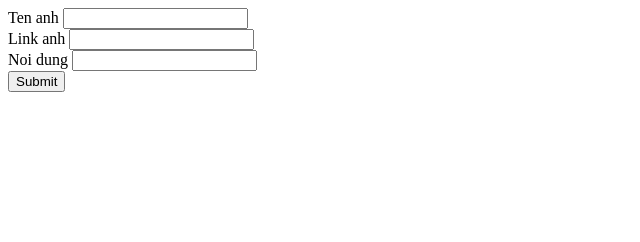
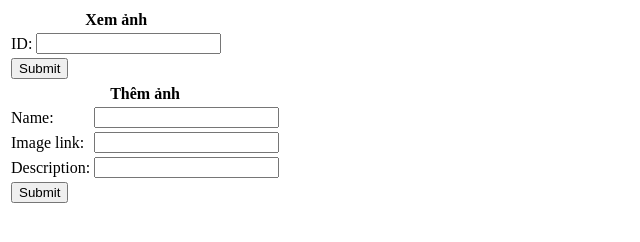
Before and after one commit to vietthao2000/Backend, a website: page public/addImage.html in a window 1280 px wide. Shown: the whole page, without its empty margins (0-640 px from the left). Drawn offline with Linux system fonts and the light colour scheme.

Commit message:
Thêm get/post

```diff
--- a/public/addImage.html
+++ b/public/addImage.html
@@ -3,26 +3,84 @@
   <head>
     <meta charset="utf-8">
     <title></title>
+    <link rel="stylesheet" type="text/css" href="assets/css/stylesheet.css">
   </head>
   <body>
-    <form action="/image" method="post">
-      <!-- ten anh -->
-      <div>
-        <label>Ten anh</label>
-        <input type="text" name="name" />
-      </div>
-      <!--  link anh-->
-      <div>
-        <label>Link anh</label>
-        <input type="text" name="imageLink" />
-      </div>
-      <!--  noi dung buc anh -->
-      <div>
-        <label>Noi dung</label>
-        <input type="text" name="description" />
-      </div>
-      <input type="submit" />
+    <table>
+      <form method="get" action="/image">
+        <tr>
+          <th colspan="2">Xem ảnh</th>
+        </tr>
+          <td>ID: </td>
+          <td><input type="number" name="id" /></td>
+        </tr>
+        <tr>
+          <td colspan="2"><input type="submit" /></td>
+        </tr>
+      </form>
+    </table>
 
-    </form>
+    <table>
+      <form method="post" action="/image">
+        <tr>
+          <th colspan="2">Thêm ảnh</th>
+        </tr>
+        <tr>
+          <td>Name: </td>
+          <td><input type="text" name="name" /></td>
+        </tr>
+        <tr>
+          <td>Image link:</td>
+          <td><input type="text" name="imageLink" /></td>
+        </tr>
+        <tr>
+          <td>Description: </td>
+          <td><input type="text" name="description" /></td>
+        </tr>
+        <tr>
+          <td colspan="2"><input type="submit" /></td>
+        </tr>
+      </form>
+    </table>
+
+    <!--
+    <table>
+      <tr>
+        <th colspan="2">Sửa ảnh</th>
+      </tr>
+      <tr>
+        <td>ID: </td>
+        <td><input type="number" name="id" /></td>
+      </tr>
+      <tr>
+        <td>Name: </td>
+        <td><input type="text" name="name" /></td>
+      </tr>
+      <tr>
+        <td>Image link:</td>
+        <td><input type="text" name="imageLink" /></td>
+      </tr>
+      <tr>
+        <td>Description: </td>
+        <td><input type="text" name="description" /></td>
+      </tr>
+      <tr>
+        <td colspan="2"><input type="button" onclick="putImage();" /></td>
+      </tr>
+    </table>
+
+    <table>
+      <tr>
+        <th colspan="2">Xóa ảnh</th>
+      </tr>
+        <td>ID: </td>
+        <td><input type="number" name="id" /></td>
+      </tr>
+      <tr>
+        <td colspan="2"><input type="submit" onclick="delImage();"/></td>
+      </tr>
+    </table>
+    -->
+
   </body>
 </html>
```
